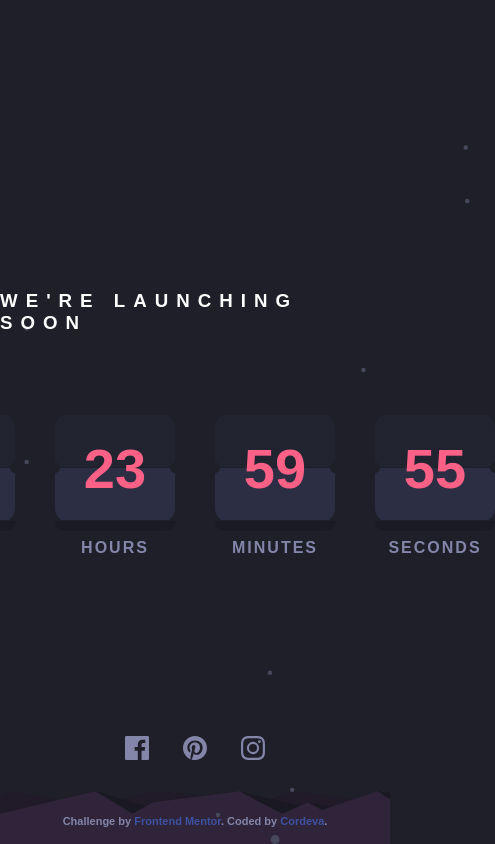
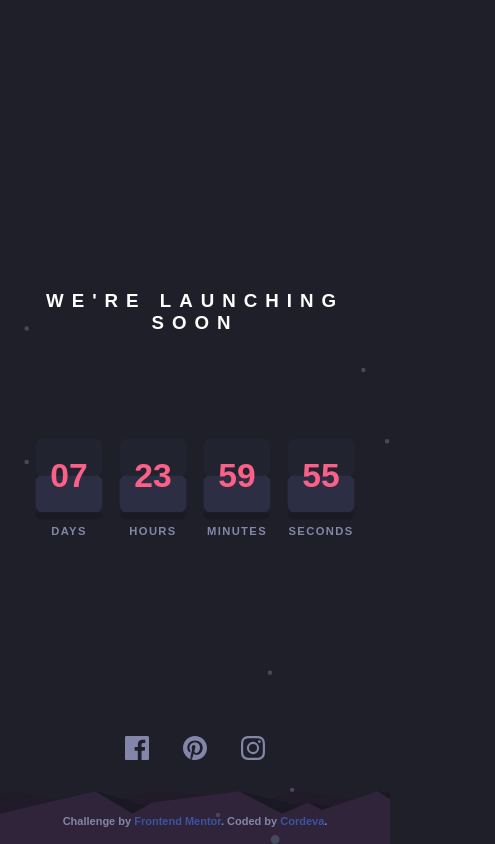
Before and after one commit to xCordeva/launch-countdown-timer-FrontendmentorChallenges, a plain HTML site: page index.html in a window 390 px wide. Shown: the whole page, 495 px wide, since content can reach past the window. Drawn offline with Linux system fonts and the light colour scheme.

Commit message:
made the page responsive

```diff
--- a/style.scss
+++ b/style.scss
@@ -24,17 +24,36 @@ body {
   justify-content: center;
   align-items: center;
   height: 100%;
+  width: 100%;
   h3 {
     color: white;
     letter-spacing: 8px;
+    width: 100%;
+    text-align: center;
   }
+  .timer {
+    margin-top: 60px;
+    display: flex;
+    flex-direction: row;
+    justify-content: space-between;
+
     .timer-item {
       display: flex;
       flex-direction: column;
       align-items: center;
       color: hsl(345, 95%, 68%);
+      width: 80%;
+      perspective: 1000px; /* Enables 3D transformations */
+      position: relative;
+      .card {
+        width: 120px;
+        max-width: 80%;
+        height: 110px;
+        perspective: 1000px; /* Enables 3D transformations */
+        position: relative;
+      }
       .number {
-      font-size: 3.5rem;
+        font-size: 3rem;
       }
       p {
         color: hsl(237, 18%, 59%);
@@ -42,19 +61,6 @@ body {
       }
     }
   }
-
-.timer {
-  margin-top: 60px;
-  display: flex;
-  flex-direction: row;
-  width: 600px;
-  justify-content: space-between;
-}
-.card {
-  width: 120px;
-  height: 110px;
-  perspective: 1000px; /* Enables 3D transformations */
-  position: relative;
 }
 
 #top-half {
@@ -145,3 +151,9 @@ body {
     }
   }
 }
+
+@media (max-width: 500px) {
+  .timer {
+    scale: 0.7;
+  }
+}
```
Also changed, not shown: src/css/style.css, 1 other file. Lines whose indentation alone changed are shown as unchanged.
